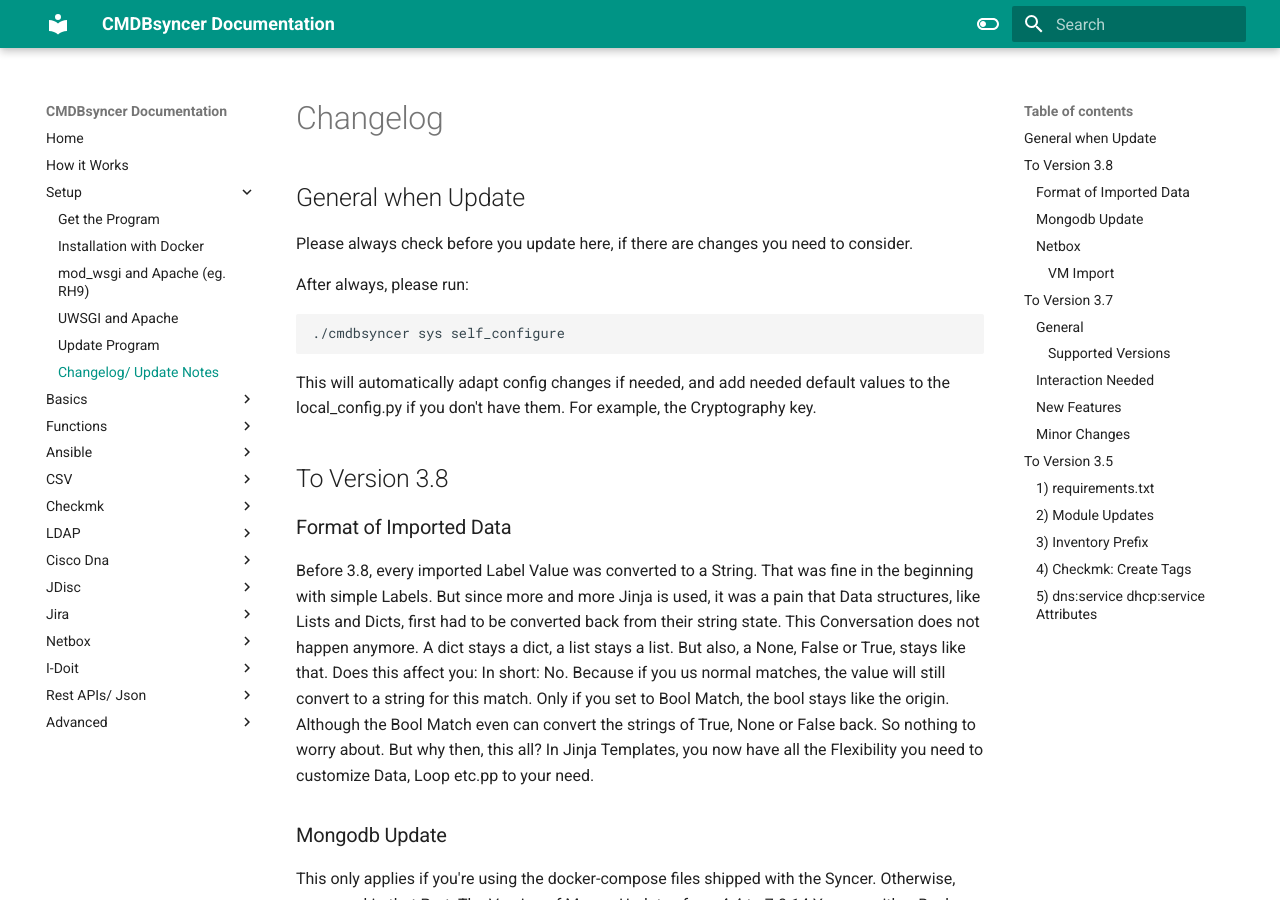
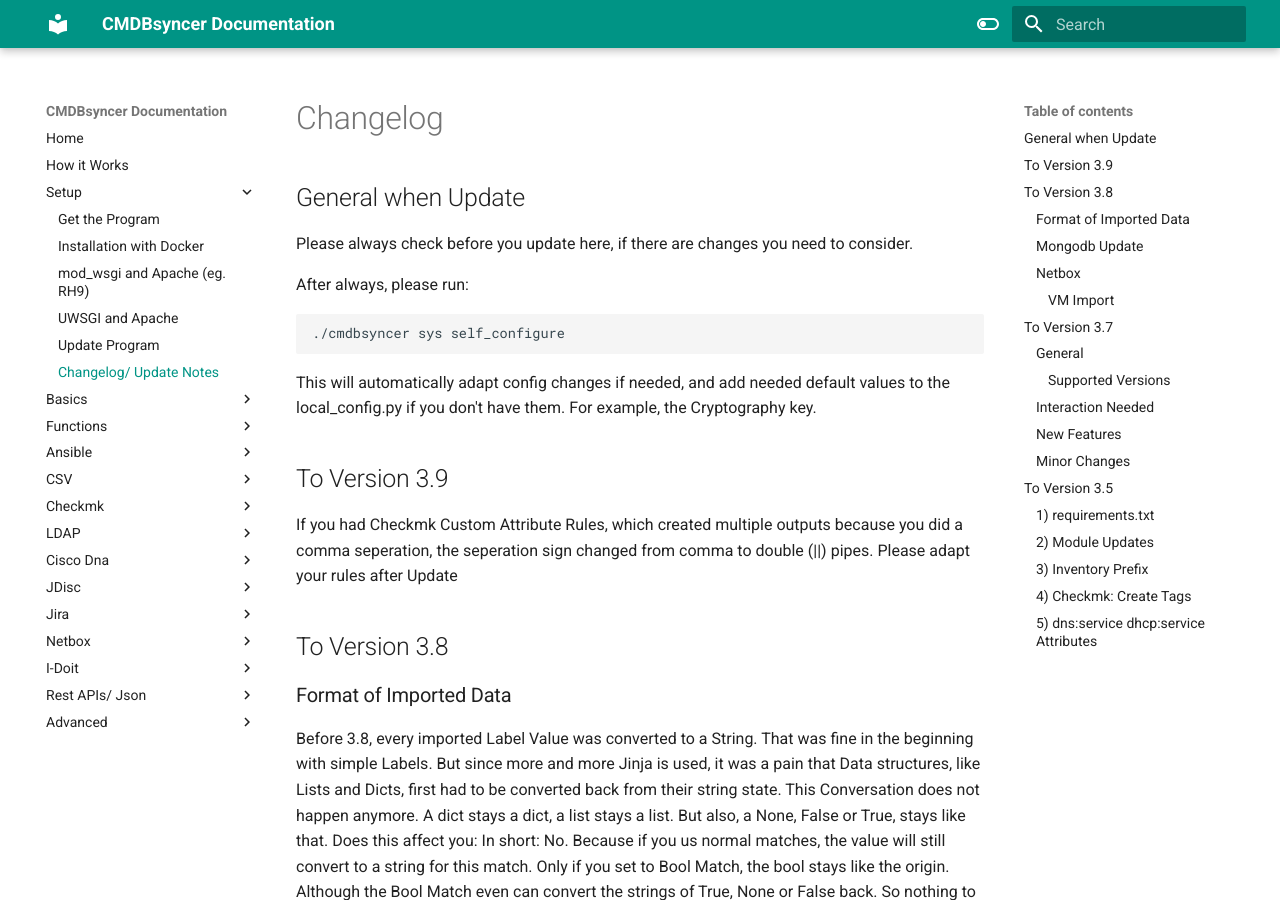
Before and after one commit to kuhn-ruess/cmdbsyncer-docs, an MkDocs documentation site: the page built from docs/updates/changelog.md, in a window 1280 px wide and 900 px high. Built offline with MkDocs 1.6.1 and Material for MkDocs 9.7.7, drawn with Linux system fonts in a browser that asks for light colours.

Commit message:
Updated Docs

````diff
--- a/docs/updates/changelog.md
+++ b/docs/updates/changelog.md
@@ -8,6 +8,11 @@
 ./cmdbsyncer sys self_configure
 ```
 This will automatically adapt config changes if needed, and add needed default values to the local_config.py if you don't have them. For example, the Cryptography key.
+
+
+## To Version 3.9
+If you had Checkmk Custom Attribute Rules, which created multiple outputs because you did a comma seperation, the seperation sign changed from comma to double (\|\|) pipes.
+Please adapt your rules after Update
 
 ## To Version 3.8
 
````
Also changed, not shown: docs/checkmk/export_rules.md (+1 -1 lines).
